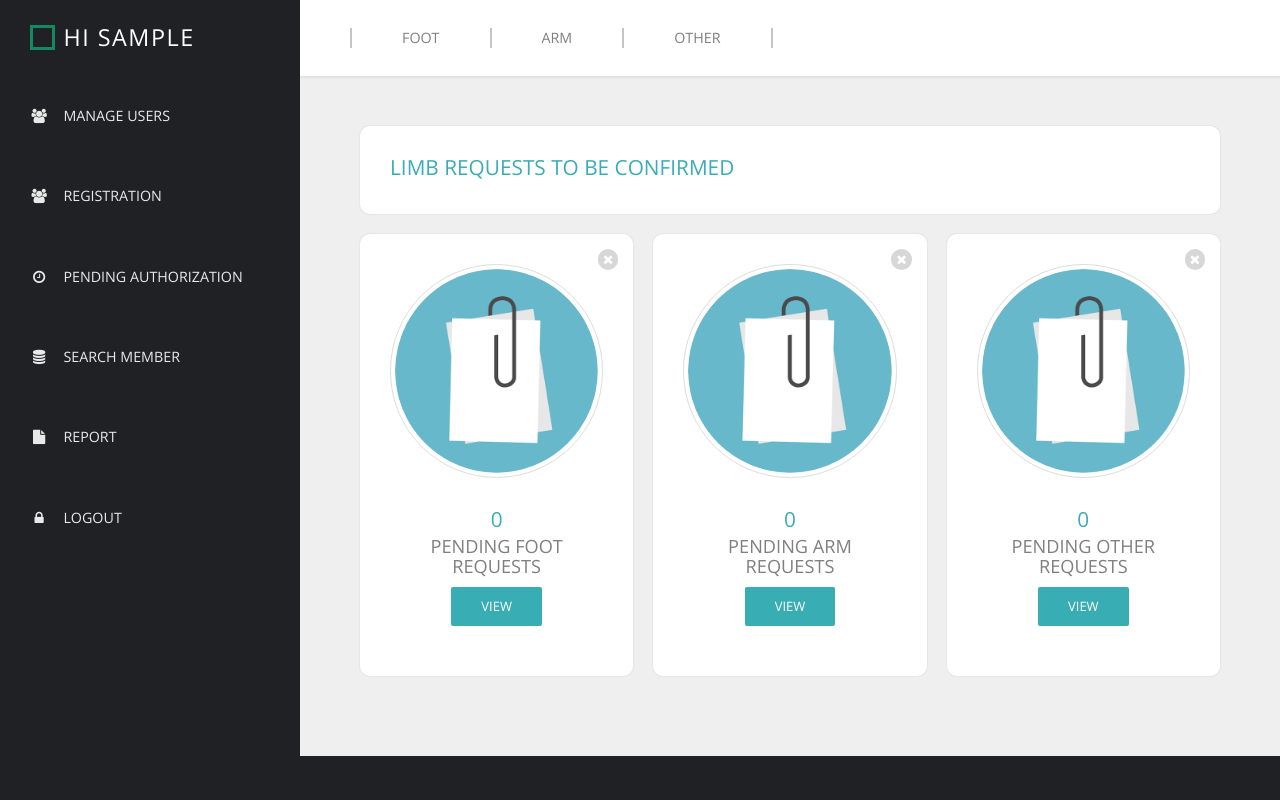
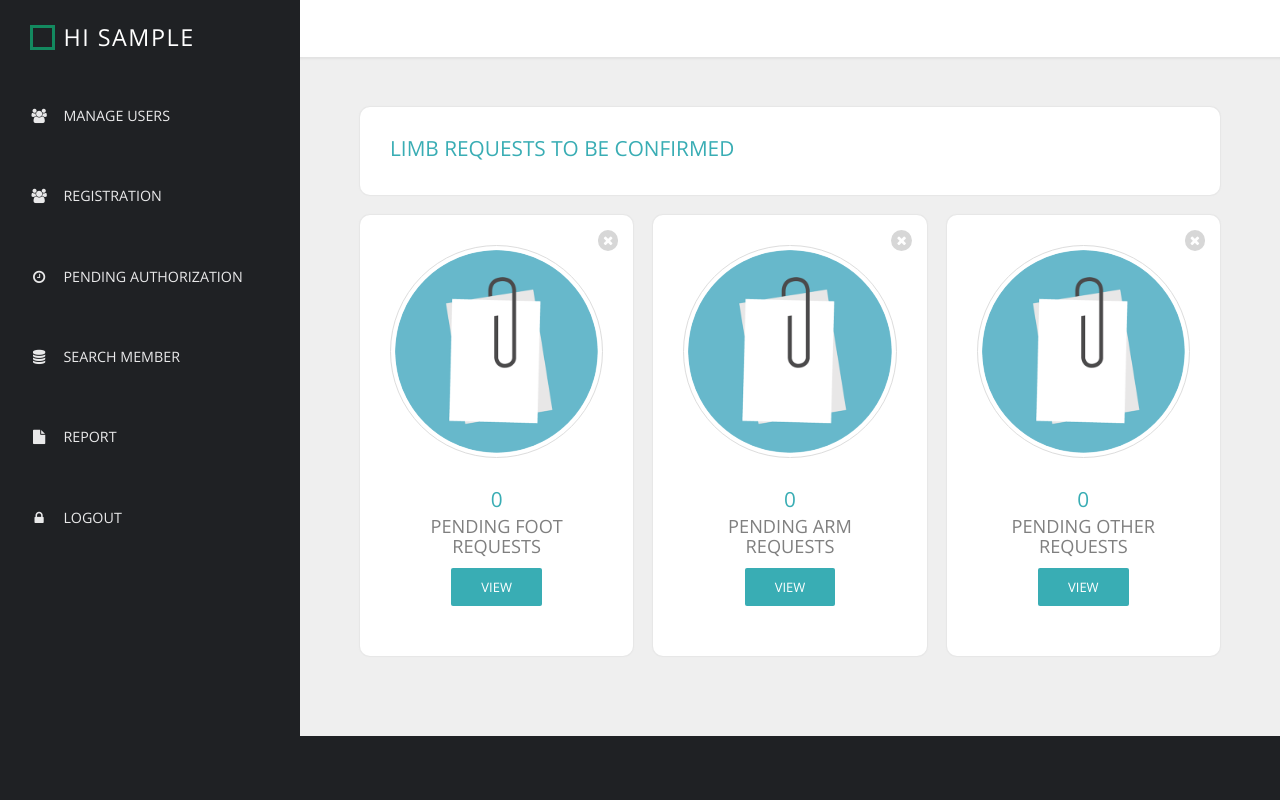
Before and after one commit to GENESIIS/lims, a PHP site: page /pending.php in a window 1280 px wide. Run offline with PHP 8.4, Linux system fonts and the light colour scheme; the visitor is signed in with stand-in values (Sample User, id 1); data that the repository does not hold is empty; some libraries are stand-ins or nearby versions.

Commit message:
Update pending.php

```diff
--- a/pending.php
+++ b/pending.php
@@ -72,9 +72,9 @@ if (($user!="")) {
             <nav class="templatemo-top-nav col-lg-12 col-md-12">
               <ul class="text-uppercase">
                 <!--li><a href="" class="active">Admin panel</a></li-->
-                <li><a href="">Foot</a></li>
-                <li><a href="">Arm</a></li>
-                <li><a href="">Other </a></li>
+<!--                <li><a href="">Foot</a></li>-->
+<!--                <li><a href="">Arm</a></li>
+                <li><a href="">Other </a></li>-->
               </ul>
             </nav>
           </div>
```
